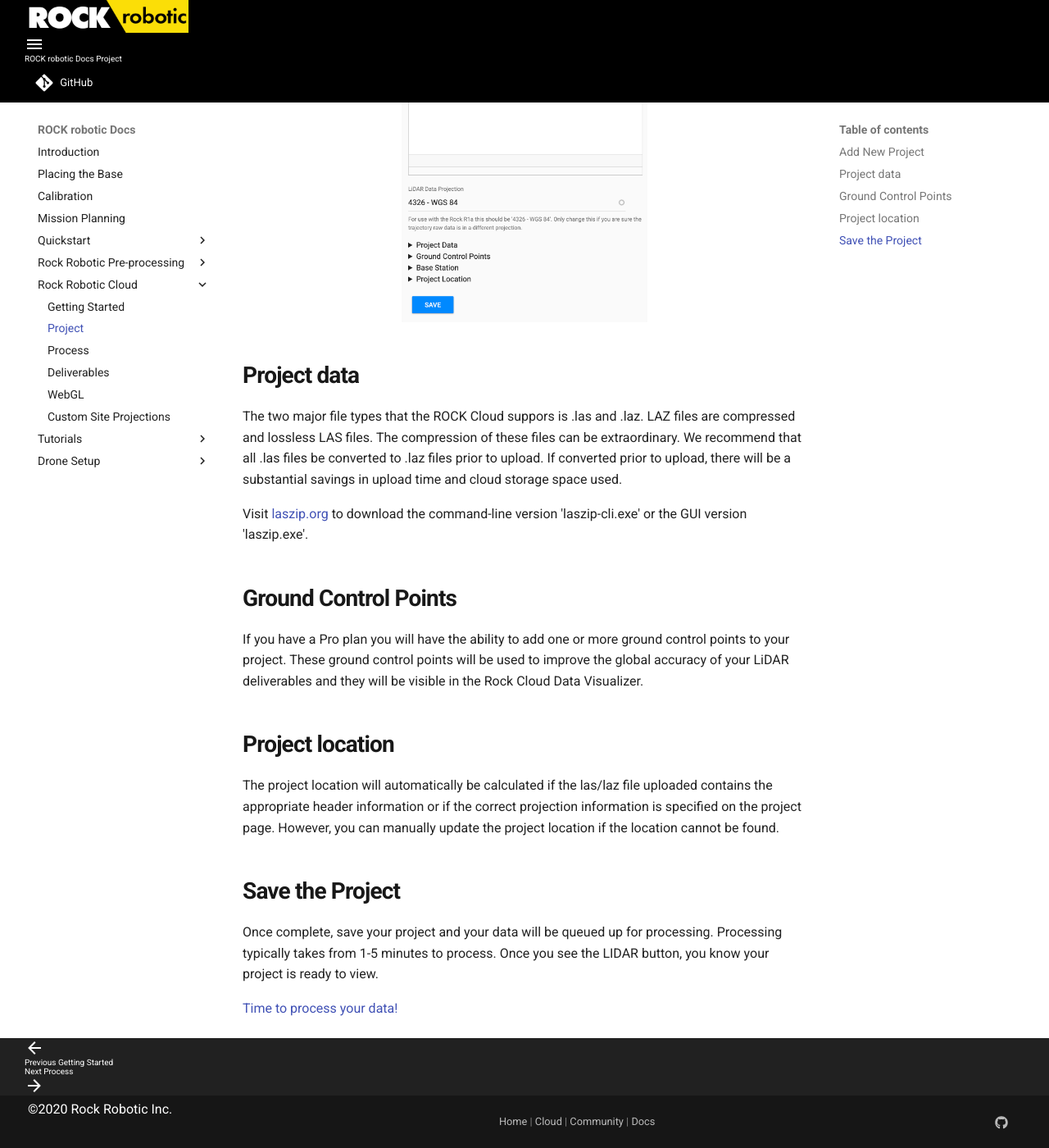
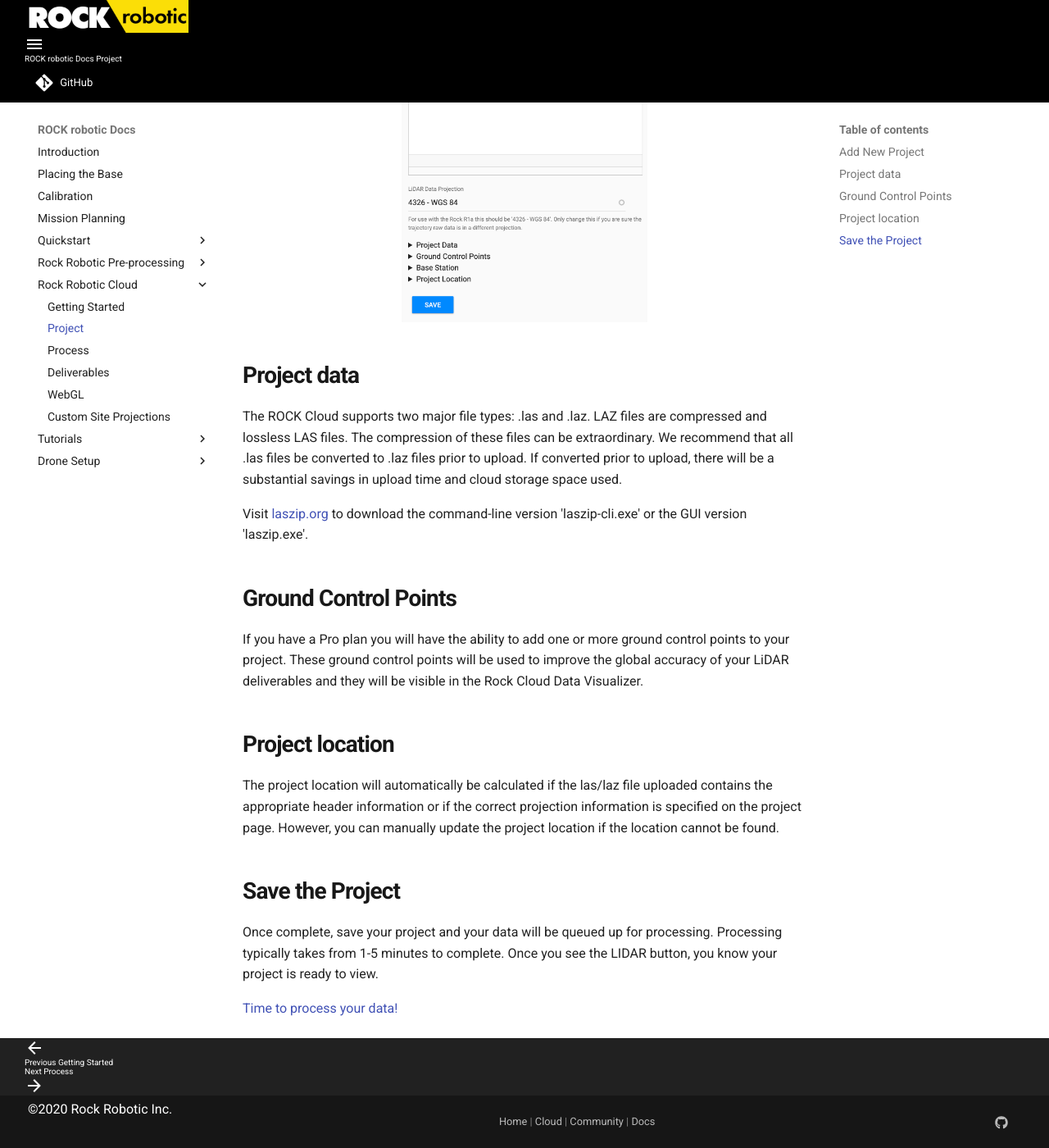
Before and after one commit to RockRobotic/rock-doc, an MkDocs documentation site: the page built from docs/rock-cloud/project.md, in a window 1280 px wide and 1400 px high, scrolled down 842 px. Shown: the whole window at 82% size. Built offline with MkDocs 1.6.1 and Material for MkDocs 9.7.7, drawn with Linux system fonts in a browser that asks for light colours; comment, search, counter and statistics services are not loaded; some of the changed text lies outside the part shown.

Commit message:
Minor edits.

```diff
--- a/docs/rock-cloud/project.md
+++ b/docs/rock-cloud/project.md
@@ -8,13 +8,13 @@
 
 ![New Project](../img/add-new-project.png){: style="width: 300px;margin:0 auto;display:block;"}
 
-And you will be presented with an easy and intuitive interface to upload your data.
+You will be presented with an easy and intuitive interface to upload your data.
 
 ![Create Project](../img/create-project.png){: style="width: 300px;margin:0 auto;display:block;"}
 
 ## Project data
 
-The two major file types that the ROCK Cloud suppors is .las and .laz. LAZ files are compressed and lossless LAS files. The compression of these files can be extraordinary. We recommend that all .las files be converted to .laz files prior to upload. If converted prior to upload, there will be a substantial savings in upload time and cloud storage space used.
+The ROCK Cloud supports two major file types: .las and .laz. LAZ files are compressed and lossless LAS files. The compression of these files can be extraordinary. We recommend that all .las files be converted to .laz files prior to upload. If converted prior to upload, there will be a substantial savings in upload time and cloud storage space used.
 
 Visit [laszip.org](https://laszip.org/) to download the command-line version 'laszip-cli.exe' or the GUI version 'laszip.exe'.
 
@@ -28,6 +28,6 @@
 
 ## Save the Project
 
-Once complete, save your project and your data will be queued up for processing. Processing typically takes from 1-5 minutes to process. Once you see the LIDAR button, you know your project is ready to view.
+Once complete, save your project and your data will be queued up for processing. Processing typically takes from 1-5 minutes to complete. Once you see the LIDAR button, you know your project is ready to view.
 
 [Time to process your data!](process.md)
```
Also changed, not shown: other parts of docs/rock-cloud/project.md (+1 -1 lines).
